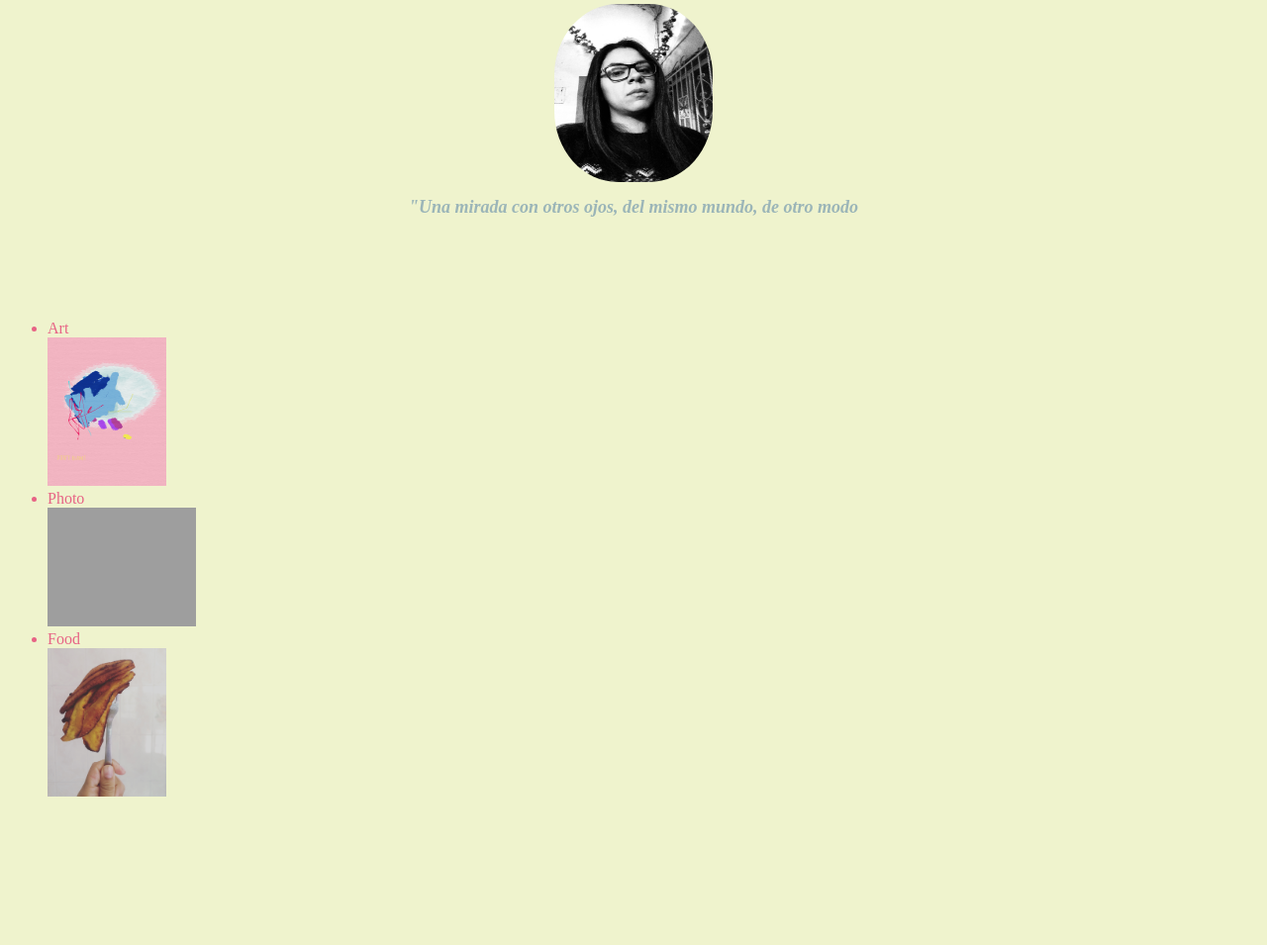
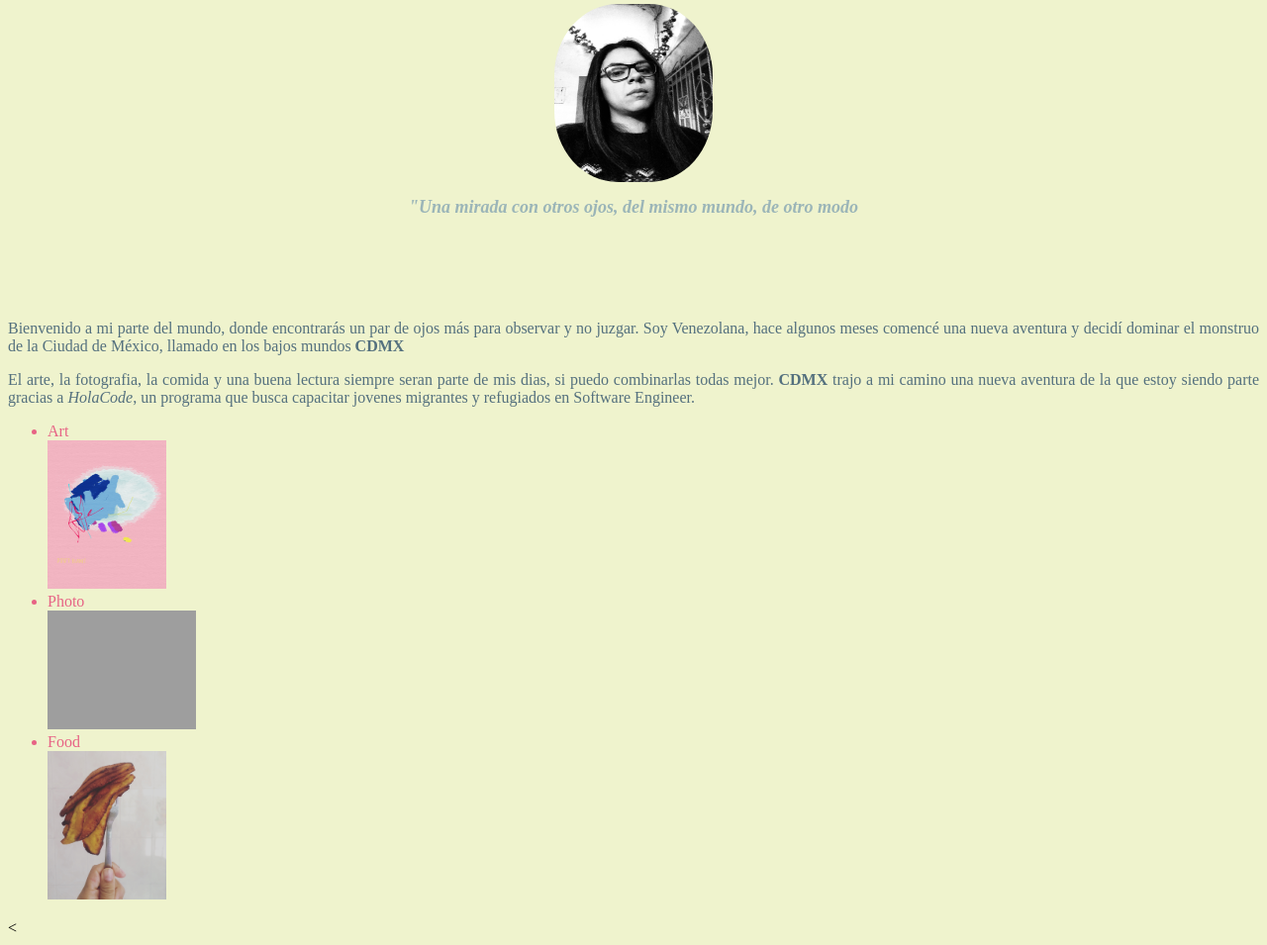
Before and after one commit to FernandaRon/FernandaRon.github.io, a plain HTML site: page index.html in a window 1280 px wide. Shown: the part 79-1034 px from the top of the page at 99% size. Before the commit the page ends 904 px from the top, so only its background shows below. Drawn offline with Linux system fonts and the light colour scheme; grey boxes are pictures that could not be loaded.

Commit message:
paragrap,center,color

```diff
--- a/css/styles.css
+++ b/css/styles.css
@@ -2,6 +2,7 @@ body {
 
 	background-color: #EFF3CD;
 }
+
 
 h1 {
 	border-bottom-style: solid;
@@ -20,7 +21,8 @@ h1 {
 }
 
 h2 {
-    text-align: center; color: #9BB5B8;
+    text-align: center;
+    color: #9BB5B8;
     font-size: 18px;
 }
 
@@ -39,3 +41,8 @@ h2 {
 .myeyes {
 	color:#E76385;
 }
+
+p {
+	color :#54707E;
+text-align: justify;
+}
--- a/index.html
+++ b/index.html
@@ -13,6 +13,12 @@
 	<br>
 	<br>
 
+	   <p align="center">Bienvenido a mi parte del mundo, donde encontrarás un par de ojos más para observar y no juzgar. Soy Venezolana, hace algunos meses comencé una nueva aventura y decidí dominar el monstruo de la Ciudad de México, llamado en los bajos mundos <strong>CDMX</strong></p>
+    		<p>El arte, la fotografia, la comida y una buena lectura siempre seran parte de mis dias, si puedo combinarlas todas mejor. <strong>CDMX</strong> trajo a mi camino una nueva aventura de la que estoy siendo parte gracias a <em>HolaCode</em>, un programa que busca capacitar jovenes migrantes y refugiados en Software Engineer.
+    		</p>
+
+    	<div class="row">
+	 	 <div class="column">
 			<ul class="myeyes">
 		 		<li>Art</li>
 	 	 	<img src="images/image1.PNG" class="art">
@@ -21,5 +27,10 @@
          		<li>Food</li>
          <img src="images/IMG_7800.JPG" class="food">
         	</ul>
+	    </div>
+
+
+   	<
+
 </body>
 </html>
```
Lines whose indentation alone changed are shown as unchanged.
